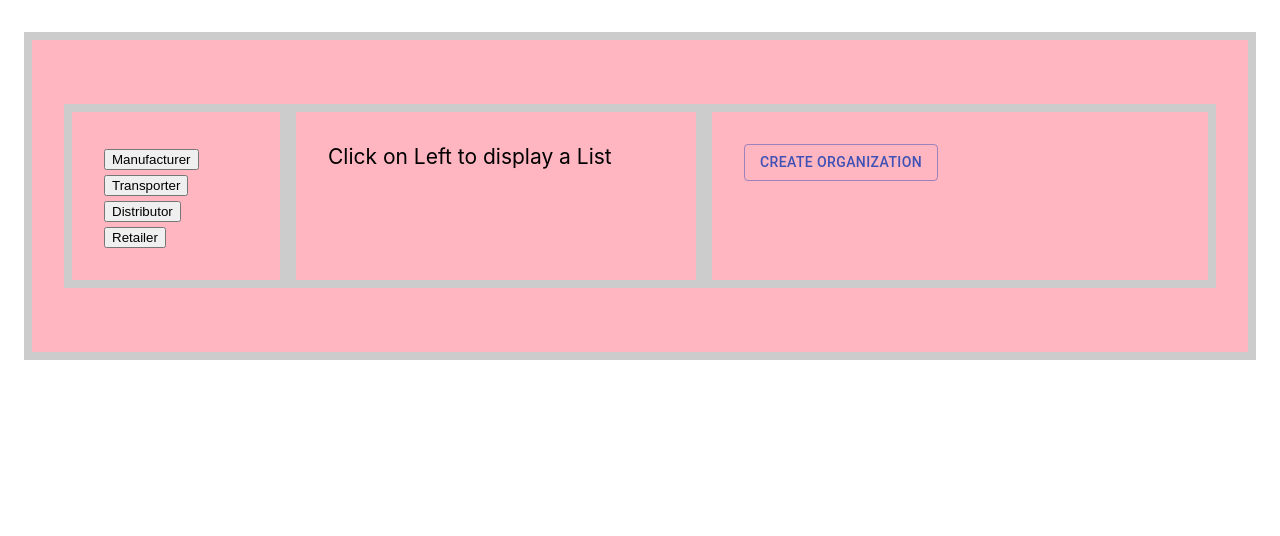
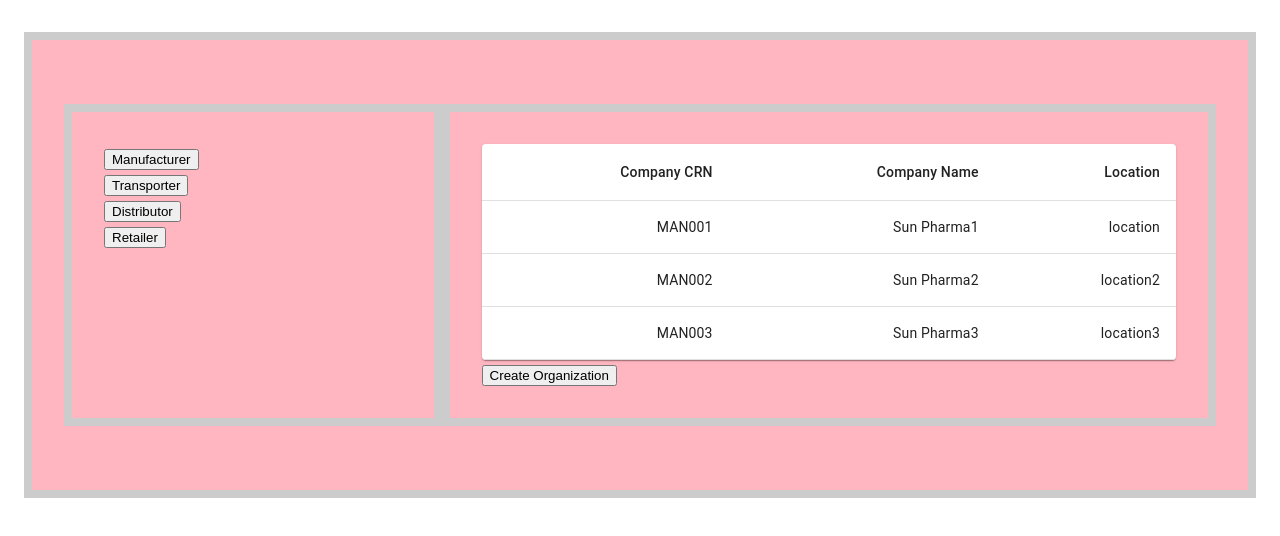
Before and after one commit to UGUP/drug-tracker, a React (Create React App) app: page /admin in a window 1280 px wide. Shown: the top 536 px of the page. Built offline with nearby package versions, Linux system fonts and the light colour scheme.

Commit message:
Manufacturer UI updates

```diff
--- a/package.json
+++ b/package.json
@@ -15,6 +15,7 @@
     "react-router-config": "^5.1.1",
     "react-router-dom": "^5.2.0",
     "react-scripts": "3.4.3",
+    "react-stablelist": "^1.1.5",
     "react-tap-event-plugin": "^3.0.3",
     "styled-components": "^5.2.0"
   },
--- a/src/DialogueForms/Registerorganization.js
+++ b/src/DialogueForms/Registerorganization.js
@@ -10,7 +10,12 @@ import DialogTitle from "@material-ui/core/DialogTitle";
 export default class Registerorganization extends React.Component {
   constructor(props) {
     super();
-    console.log(JSON.stringify(props, null, 2));
+    this.state = {
+      companyCRN: "",
+      companyName: "",
+      location: "",
+      organizationRole: "manufacturer"
+    }
   }
 
   componentDidMount() {
@@ -36,6 +41,10 @@ export default class Registerorganization extends React.Component {
               id="companyCRN"
               label="Company CRN"
               type="email"
+              onChange={event => {
+                const { value } = event.target;
+                this.setState({ companyCRN: value });
+              }}
               fullWidth
             />
             <TextField
@@ -44,6 +53,10 @@ export default class Registerorganization extends React.Component {
               id="companyName"
               label="Company Name"
               type="email"
+              onChange={event => {
+                const { value } = event.target;
+                this.setState({ companyName: value });
+              }}
               fullWidth
             />
             <TextField
@@ -52,22 +65,18 @@ export default class Registerorganization extends React.Component {
               id="Location"
               label="Location"
               type="email"
-              fullWidth
-            />
-            <TextField
-              autoFocus
-              margin="dense"
-              id="organisationRole"
-              label="OrganisationRole"
-              type="email"
+              onChange={event => {
+                const { value } = event.target;
+                this.setState({ location: value });
+              }}
               fullWidth
             />
           </DialogContent>
           <DialogActions>
-            <Button onClick={this.props.onDialogClosed} color="primary">
+            <Button onClick={() => this.props.onDialogClosed(this.state)} color="primary">
               Cancel
             </Button>
-            <Button onClick={this.props.onDialogClosed} color="primary">
+            <Button onClick={() => this.props.onDialogClosed(this.state)} color="primary">
               Create Organization
             </Button>
           </DialogActions>
--- a/src/admin/AdminDashboard.js
+++ b/src/admin/AdminDashboard.js
@@ -75,7 +75,7 @@ class AdminDashboard extends React.Component {
             }
           })()}
         </StyleDiv>
-        <StyleDiv>
+        {/* <StyleDiv>
           <Button variant="outlined" color="primary" onClick={this.handleClick}>
             Create Organization
           </Button>
@@ -83,7 +83,7 @@ class AdminDashboard extends React.Component {
             openCreateOrganizationDialogue={this.state.showForm}
             onDialogClosed={this.onDialogClosed}
           />
-        </StyleDiv>
+        </StyleDiv> */}
       </StyleDiv>
     );
   }
--- a/src/admin/ManufacturerList.js
+++ b/src/admin/ManufacturerList.js
@@ -1,8 +1,100 @@
-import React from "react";
+import React from 'react';
+import { makeStyles } from '@material-ui/core/styles';
+import Table from '@material-ui/core/Table';
+import TableBody from '@material-ui/core/TableBody';
+import TableCell from '@material-ui/core/TableCell';
+import TableContainer from '@material-ui/core/TableContainer';
+import TableHead from '@material-ui/core/TableHead';
+import TableRow from '@material-ui/core/TableRow';
+import Paper from '@material-ui/core/Paper';
+import Registerorganization from '../DialogueForms/Registerorganization'
 
-class ManufacturerList extends React.Component {
+export default class ManufacturerList extends React.Component {
+
+  constructor(props) {
+    super();
+    this.state = {
+      row: this.initiStateWithDummyData(),
+      openCreateOrganizationDialogue: false
+    }
+
+    this.handleClick = this.handleClick.bind(this);
+    this.onDialogClosed = this.onDialogClosed.bind(this);
+  }
+
+   useStyles = makeStyles({
+    table: {
+      minWidth: 650,
+    },
+  });
+
+  onDialogClosed(data) {
+    if (data && data.companyCRN != "") {
+      console.log(data);
+      var manufacturerData = this.state.row;
+      manufacturerData.push(data);
+      this.setState({
+        row: manufacturerData
+      })
+    }
+    this.setState({
+      openCreateOrganizationDialogue: false
+    });
+  }
+
+  handleClick() {
+    this.setState({
+      openCreateOrganizationDialogue: true
+    });
+  }
+
   render() {
-    return <div>Click on Left to display a List</div>;
-  }
+    return (
+      <div>
+      <TableContainer component={Paper}>
+        <Table className={{minWidth: 650}} aria-label="simple table">
+          <TableHead>
+            <TableRow>
+              <TableCell align="right">Company CRN</TableCell>
+              <TableCell align="right">Company Name</TableCell>
+              <TableCell align="right">Location</TableCell>
+            </TableRow>
+          </TableHead>
+          <TableBody>
+            {this.state.row.map((row) => (
+              <TableRow key={row.companyCRN}>
+                <TableCell align="right">{row.companyCRN}</TableCell>
+                <TableCell align="right">{row.companyName}</TableCell>
+                <TableCell align="right">{row.location}</TableCell>
+              </TableRow>
+            ))}
+          </TableBody>
+        </Table>
+      </TableContainer>
+      <button onClick={() => {this.handleClick()}}>Create Organization</button>
+      <Registerorganization openCreateOrganizationDialogue={this.state.openCreateOrganizationDialogue} onDialogClosed={this.onDialogClosed}/>
+      </div>
+    );
+ }
+
+ initiStateWithDummyData() {
+  let dummyData = [];
+  dummyData.push({
+     "companyCRN":"MAN001",
+     "companyName":"Sun Pharma1",
+     "location":"location"
+   });
+   dummyData.push({
+    "companyCRN":"MAN002",
+    "companyName":"Sun Pharma2",
+    "location":"location2"
+  });
+  dummyData.push({
+    "companyCRN":"MAN003",
+    "companyName":"Sun Pharma3",
+    "location":"location3"
+  });
+  return dummyData;
+ }
+
 }
-export default ManufacturerList;
```
Also changed, not shown: 1 other file (tests, documents, lock files or other folders).
